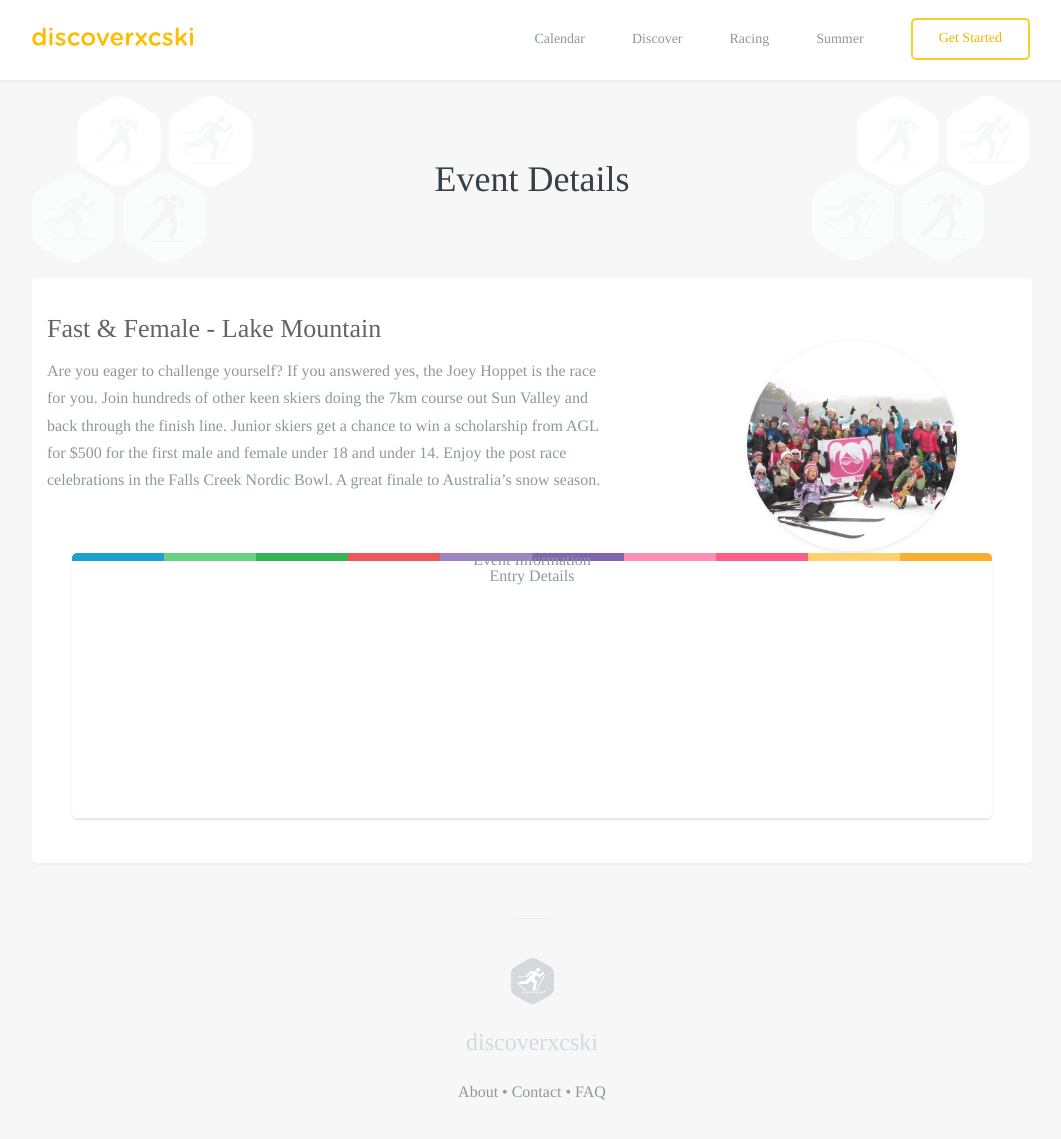
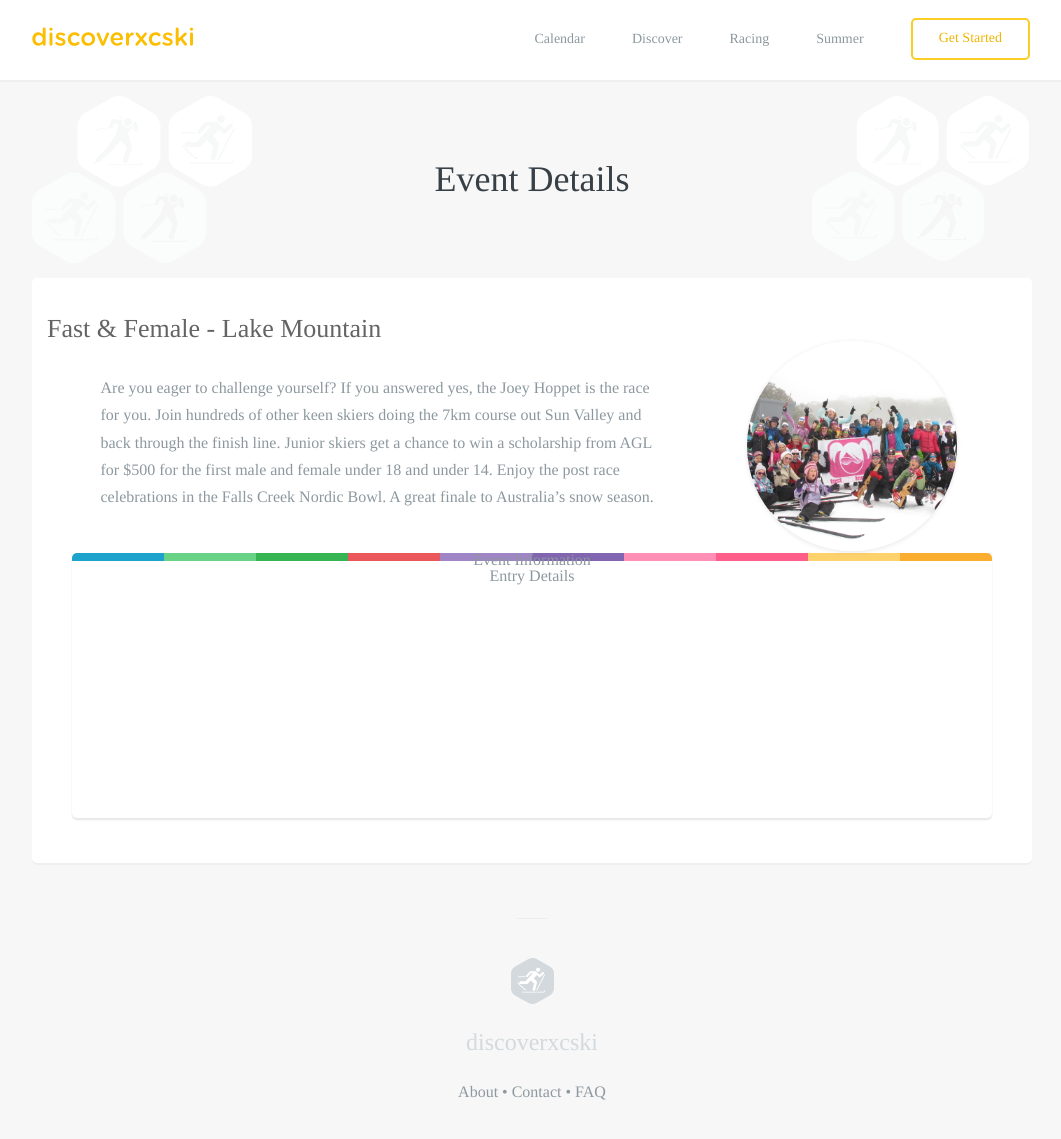
Before and after one commit to robcatto/robcatto.github.io, a Jekyll site: the page built from events/fast-&-female-lake-mountain/index.html, in a window 1280 px wide and 1156 px high. Shown: the top 1139 px of the window, without its empty margins (108-1169 px from the left). Built offline with Jekyll 4.4.1, drawn with Linux system fonts in a browser that asks for light colours; some web fonts are replaced; Markdown is read by kramdown in place of the engine named in the settings.

Commit message:
Update index.html

```diff
--- a/events/fast-&-female-lake-mountain/index.html
+++ b/events/fast-&-female-lake-mountain/index.html
@@ -46,7 +46,7 @@ layout: default
 
                                                 <h3 style="text-align: left; color: #646464; margin-left: 0px;">Fast & Female - Lake Mountain</h3>
 
-                                                <p class="welcome__card--p" style="max-width: 563px;">Are you eager to challenge yourself?  If you answered yes, the Joey Hoppet is the race for you.  Join hundreds of other keen skiers doing the 7km course out Sun Valley and back through the finish line.  Junior skiers get a chance to win a scholarship from AGL for $500 for the first male and female under 18 and under 14.  Enjoy the post race celebrations in the Falls Creek Nordic Bowl.  A great finale to Australia’s snow season.</p>
+                                                <p class="event__card--p" style="max-width: 563px;">Are you eager to challenge yourself?  If you answered yes, the Joey Hoppet is the race for you.  Join hundreds of other keen skiers doing the 7km course out Sun Valley and back through the finish line.  Junior skiers get a chance to win a scholarship from AGL for $500 for the first male and female under 18 and under 14.  Enjoy the post race celebrations in the Falls Creek Nordic Bowl.  A great finale to Australia’s snow season.</p>
 
 
 
```
